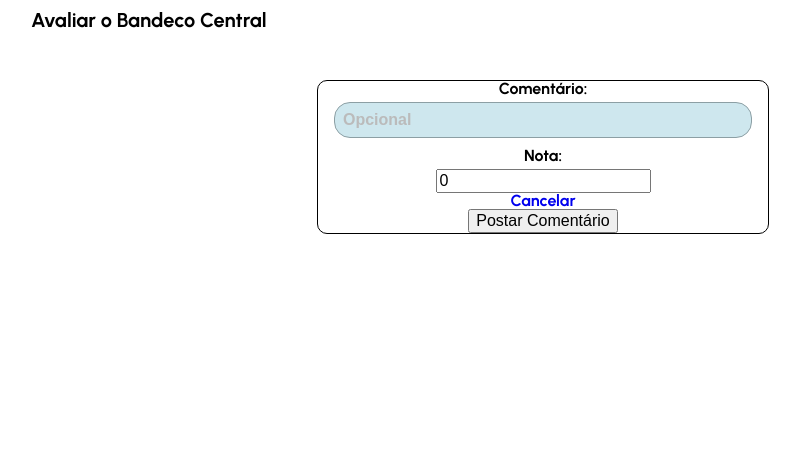
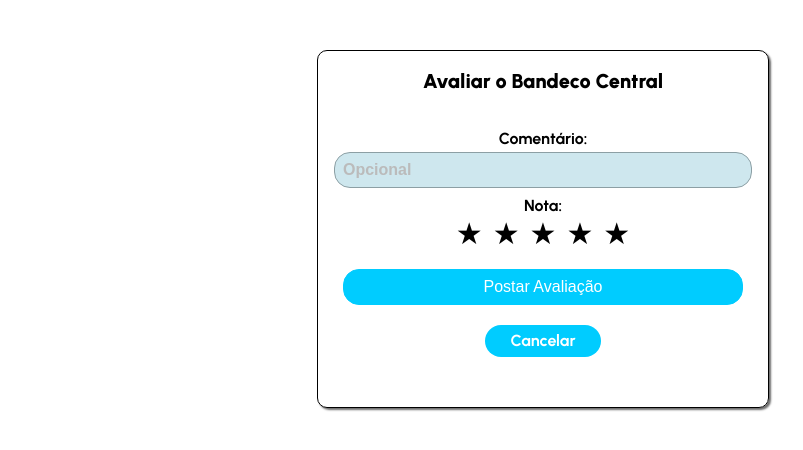
Before and after one commit to lucasmarques2803/Rankedeco, a Django app: page /1/comment/ in a window 1280 px wide. Shown: the part 65-515 px from the top of the page, without its empty margins (97-900 px from the left). Run offline with Django 4.2, Linux system fonts and the light colour scheme; the visitor is signed in with stand-in values (Sample User, id 1); data comes from the database, SQL or seed files in the repository.

Commit message:
Estiliza avaliar e editar comentarios

```diff
--- a/ranking/forms.py
+++ b/ranking/forms.py
@@ -1,6 +1,6 @@
 from django import forms
 from django.forms import ModelForm
-from .models import Comentario
+from .models import Comentario, Nota
 
 class ComentarioForm(ModelForm):
     class Meta:
@@ -15,6 +15,7 @@ class ComentarioForm(ModelForm):
         }
         widgets = {
             'text': forms.TextInput(attrs={'placeholder': 'Opcional'}),
+            'nota': forms.HiddenInput(attrs={"id":"nota_input", "name":"nota", "value":""}),
         }
 
 class ComentarioUpdateForm(ModelForm):
--- a/ranking/templates/ranking/comment.html
+++ b/ranking/templates/ranking/comment.html
@@ -1,15 +1,36 @@
-{% extends 'base.html' %}
+{% extends "base.html" %}
 {% block title %}
   Avaliar
 {% endblock %}
 {% block content %}
-  <main>
-    <h2>Avaliar o Bandeco {{ bandeco.name }}</h2>
-    <form method="POST" action="{% url 'comment' bandeco.id %}">
-      {% csrf_token %}
-      {{ form.as_p }}
-      <a href="{% url 'detail' bandeco.id %} ">Cancelar</a>
-      <button type="submit">Postar Comentário</button>
-    </form>
-  </main>
+  <form method="POST" action="{% url "comment" bandeco.id %}">
+    <h2 class="login_h1">Avaliar o Bandeco {{ bandeco.name }}</h2>
+    {% csrf_token %}
+    {{ form.as_p }}
+    <label for="nota_input">Nota:</label>
+    <div class="rating">
+      {% for nota in notas %}
+        <span class="star" data-rating="{{ nota }}">&#9733;</span>
+      {% endfor %}
+    </div>
+    <button type="submit" class="login_signin_button -second">Postar Avaliação</button>
+    <a href="{% url "detail" bandeco.id %}" class="login_button">Cancelar</a>
+  </form>
+
+  <script>
+    const stars = document.querySelectorAll(".star");
+
+    stars.forEach(star => {
+      star.addEventListener("click", function() {
+        const nota = this.getAttribute("data-rating");
+        document.getElementById("nota_input").value = nota;
+
+        stars.forEach(s => {
+          s.classList.remove("rated");
+        });
+
+        this.classList.add("rated");
+      });
+    });
+  </script>
 {% endblock %}
--- a/ranking/views.py
+++ b/ranking/views.py
@@ -164,7 +164,7 @@ def create_comentario(request, bandeco_id):
             )
 
     form = ComentarioForm()
-    context = {'form': form, 'bandeco': bandeco}
+    context = {'form': form, 'bandeco': bandeco, 'notas': range(5, 0, -1)}
     return render(request, 'ranking/comment.html', context)
 
 
--- a/static/style.css
+++ b/static/style.css
@@ -375,6 +375,7 @@ form {
   width: 45rem;
   border: 0.1rem solid black;
   border-radius: 1rem;
+  box-shadow: 2px 2px 2px rgba(0, 0, 0, 0.575);
 }
 
 label {
@@ -443,6 +444,11 @@ form li{
   position:relative;
 }
 
+.login_signin_button.-second{
+  margin-bottom: 2rem;
+  margin-top: 2rem;
+}
+
 .signup_button[type="submit"] {
   background-color: #0cf;
   color: white;
@@ -462,7 +468,7 @@ form li{
 
 .login_h1{
   font-size: 2rem;
-  font-weight: bold;
+  font-weight: 900;
   margin-top: 2rem;
   margin-bottom: 4rem;
 }
@@ -506,6 +512,26 @@ form li{
   margin-left: 1rem;
 }
 
+.rating {
+  display: flex;
+  gap: 1rem;
+  flex-direction: row-reverse;
+}
+
+.star {
+  font-size: 3rem;
+  cursor: pointer;
+  float: left;
+}
+
+.star:hover ~ .star:not(.star.rated ~ .star, .star.rated), .star:hover {
+  color: rgba(255, 166, 0, 0.575);
+}
+
+.star.rated, .star.rated ~ .star {
+  color: orange;
+}
+
 @media only screen and (max-width:865px){
   :root {
     font-size: 9px;
```
Also changed, not shown: ranking/templates/ranking/comment_update.html (+7 -9 lines).
